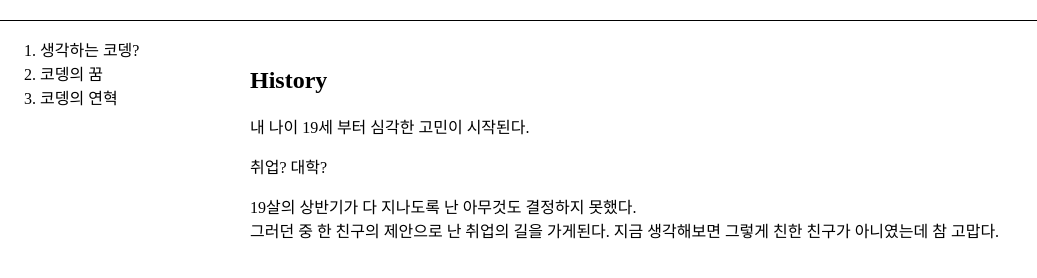
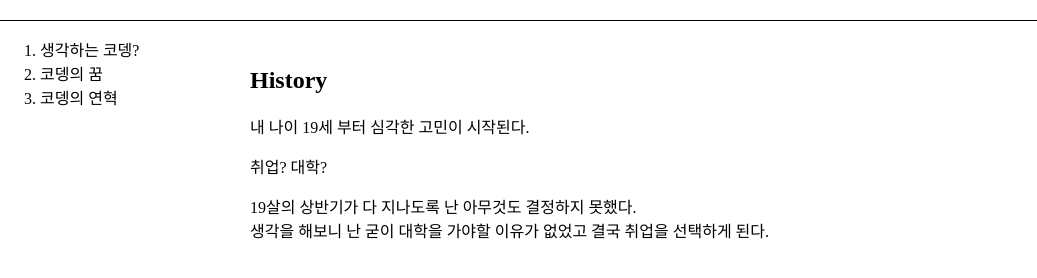
Before and after one commit to soojung-815/A_thinker, a plain HTML site: page 3.html in a window 1280 px wide. Shown: the part 92-370 px from the top of the page, without its empty margins (0-1037 px from the left). Drawn offline with Linux system fonts and the light colour scheme.

Commit message:
Update 3.html

```diff
--- a/3.html
+++ b/3.html
@@ -20,7 +20,7 @@
             <p>내 나이 19세 부터 심각한 고민이 시작된다.</p>
                  취업? 대학?<br></p>
               19살의 상반기가 다 지나도록 난 아무것도 결정하지 못했다.<br>
-              그러던 중 한 친구의 제안으로 난 취업의 길을 가게된다. 지금 생각해보면 그렇게 친한 친구가 아니였는데 참 고맙다.</br>
+              생각을 해보니 난 굳이 대학을 가야할 이유가 없었고 결국 취업을 선택하게 된다.</br>
             </div>
    </div>
 
```
